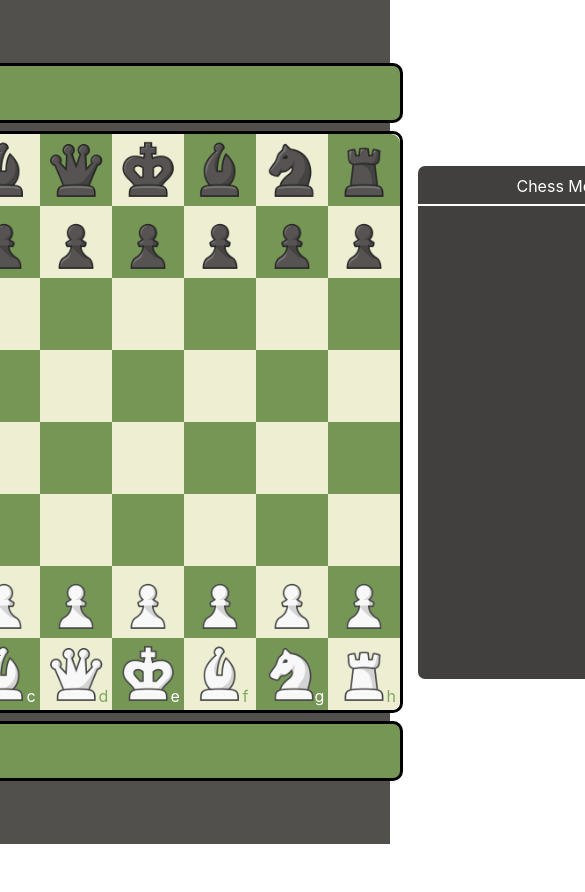
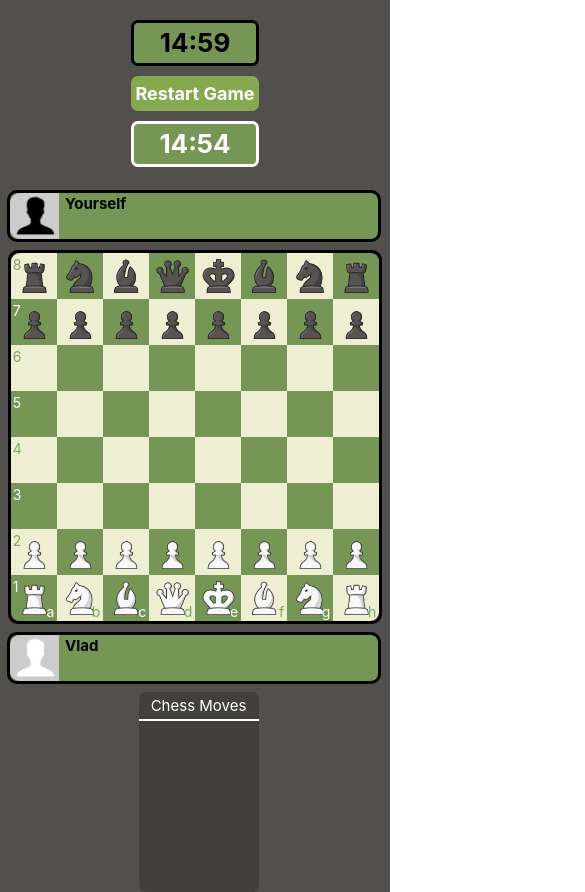
Before and after one commit to Vladocpro/ChessOldVersion, a React (Create React App) app: page / in a window 390 px wide. Shown: the top 892 px of the page, 585 px wide, since content can reach past the window. Before the commit the page ends 844 px from the top, so only its background shows below. Built offline with nearby package versions, Linux system fonts and the light colour scheme.

Commit message:
Adding Responsiveness

```diff
--- a/src/App.css
+++ b/src/App.css
@@ -131,6 +131,11 @@
   border-radius: 10px;
   width: 99%;
 }
+.nameImg {
+  width: 54px;
+  height: 54px;
+  border-radius: 10px 0 0 10px;
+}
 
 .nameSpan {
  margin: 0px 6px;
@@ -209,13 +214,16 @@
 }
 .notationLetter {
   position: absolute;
-  top: 48px;
-  left: 59px;
+  font-size: 17px;
+  right: 6%;
+  bottom: 3%;
+
 }
 .notationNumber {
   position: absolute;
-  bottom: 48px;
-  right: 59px;
+  font-size: 17px;
+  top: 6%;
+  left: 4%;
 }
 .notationColorBlack {
   color: #7ca95d;
@@ -238,6 +246,7 @@
   border-bottom: white 2px dashed;
   background-color: #769656;
   height: 28px;
+  align-items: center;
 }
 
 .historyContainer {
@@ -259,6 +268,102 @@
   max-height: 469px;
   padding: 0 0 1px 0;
 }
+@media (max-width: 480px) {
+  .app {
+    /*width: 100vw;*/
+    height: 100%;
+    display: flex;
+    flex-direction: column;
+    justify-content: center;
+    align-items: center;
+    background-color: #51504D;
+  }
+  .popup {
+    right: 0px;
+  }
+  .timer {
+    display: block;
+    margin-top: 10px;
+    text-align: center;
+    width: 128px;
+  }
+  .board {
+    width: calc(46px * 8);
+    height: calc(46px * 8);
+    margin: 1px;
+  }
+  .cell {
+    width: 46px;
+    height: 46px;
+  }
+  .cell img {
+    width: 41px;
+    height: 41px;
+  }
+  .available{
+    height: 13px;
+    width: 13px;
+  }
+
+  .notationLetter {
+    font-size: 14px;
+  }
+  .notationNumber {
+    font-size: 14px;
+  }
+
+  .nameFlex {
+    width: 98%;
+    height: 46px;
+  }
+  .nameImg {
+    height: 46px;
+    width: 49px;
+  }
+  .nameSpan{
+    font-size: 15px;
+  }
+
+  .historyMainBlock {
+    min-height: 200px;
+    min-width: 120px;
+    margin-left: 7px;
+    background-color: #41403E;
+    border-radius: 7px;
+  }
+  .turnHistoryLabel {
+    color: white;
+    text-align: center;
+    margin-top: 4px;
+  }
+
+  .hrTurnHistory {
+    height : 2px;
+    background-color: white;
+    margin-top: 4px;
+  }
+  .movesRow {
+    padding: 2px 3px 0 6px;
+    grid-column-gap: 2px;
+
+  }
+  .historySpan {
+    font-size: 15px;
+    display: inline-block;
+    /*width: 10px;*/
+  }
+  .historyIcon{
+    width: 20px;
+    height: 20px;
+  }
+  .turnHistoryLabel {
+    font-size: 15px;
+  }
+
+}
+
+
+
 ::-webkit-scrollbar {
   width: 20px;
   background-color: white;
--- a/src/components/BoardComponent.tsx
+++ b/src/components/BoardComponent.tsx
@@ -1,4 +1,4 @@
-import React, { useEffect, useState} from 'react'
+import React, {FC, useEffect, useState} from 'react'
 import {Board} from '../models/Board'
 import CellComponent from './CellComponent';
 import {Cell} from "../models/Cell";
@@ -9,7 +9,7 @@ import Popup from "./Popup";
 import {useDispatch, useSelector} from "react-redux";
 import {RootState} from "../redux/store";
 import { setShowPopup, switchCurrentPlayer} from "../redux/slices/globalSlice";
-import {boardAnalysis, restart} from "../logic/boardLogic";
+import { restart} from "../logic/boardLogic";
 import {setBoard} from "../redux/slices/boardSlice";
 
 
@@ -17,20 +17,16 @@ import {setBoard} from "../redux/slices/boardSlice";
 const BoardComponent = () => {
    const [selectedCell, setSelectedCell] = useState<Cell | null>(null);
    let figureAttackingKing :Figure | null = null;
-      const {popup, players} = useSelector((state :RootState) => state.global);
+   const { popup, players} = useSelector((state :RootState) => state.global);
    const board = useSelector((state :RootState) => state.board.board);
-      const figuresProtectingWhiteKing = useSelector((state :RootState) => state.board.figuresProtectingWhiteKing);
    const dispatch = useDispatch()
-   // useEffect(() => {
-   //    console.log(figuresProtectingWhiteKing)
-   // }, [figuresProtectingWhiteKing]);
-
 
    function click(cell : Cell) {
       //  selectingCell
       if(cell.figure?.color === players.currentPlayer.color) {
          cell.figure?.getAvailableCells();
-            if(selectedCell && board) board.unHighlightCells(selectedCell);
+         // possible bug with check because of availability cells
+         if(selectedCell) board?.unHighlightCells(selectedCell);
          setSelectedCell(cell);
          return;
       }
@@ -42,12 +38,10 @@ const BoardComponent = () => {
                   console.log(figureAttackingKing.cellsToMove)
                }
                selectedCell.moveFigure(cell);
-                   boardAnalysis(cell);
+               checkCondition(cell);
                if(figureAttackingKing !== null) {
-                       // if checkMate
                   if(gameStatus()?.bool) {
                      // updateBoard();
-                           setSelectedCell(null);
                      dispatch(setShowPopup({showPopup: true, subtitle: "by Checkmate"}));
                      restart();
                   }
@@ -55,11 +49,69 @@ const BoardComponent = () => {
                dispatch(switchCurrentPlayer())
                setSelectedCell(null);
                updateBoard();
+               board?.getCells();
             }
          }
       }
    }
+   function checkCondition(cell : Cell) {
+      let bool = false;
+      if (board === undefined) return;
+      const cells = board.getCells();
+      // reset blockingCells
+      for (let i = 0; i < 8; i++) {
+         for (let j = 0; j < 8; j++) {
+            cells[i][j].setBlockingKing(Colors.BLACK, false);
+            cells[i][j].setBlockingKing(Colors.WHITE, false);
+            if(cell.figure) cell.figure.cellsToMove = [];
+         }
+      }
+      for (let i = 0; i < 8; i++) {
+         for (let j = 0; j < 8; j++) {
+            const target = cells[i][j];
+            if(target.figure?.color === cell.figure?.color) {
+               if(target.figure?.name === FigureNames.Pawn) {
+                  checkPawn(target);
+               } else {
+                  target.figure?.getAvailableCells();
+                  if(target.figure)checkAndBlock(target.figure);
+               }
+            }
+         }
+      }
+      function checkPawn(target : Cell) {
+         // refactor
+         if (target?.figure?.color === Colors.BLACK) {
+            if (target.x !== 7) {
+               board?.getCell(target.x + 1, target.y + 1).setBlockingKing(Colors.WHITE, true);
+            }
+            if (target.x !== 0) {
+               board?.getCell(target.x - 1, target.y + 1).setBlockingKing(Colors.WHITE,true);
+            }
+         } else {
+            if (target.x !== 7) {
+               board?.getCell(target.x + 1, target.y - 1).setBlockingKing(Colors.BLACK,true);
+            }
+            if (target.x !== 0) {
+               board?.getCell(target.x - 1, target.y - 1).setBlockingKing(Colors.BLACK,true);
+            }
+         }
+      }
 
+      function checkAndBlock(figure : Figure) {
+         if(figure) {
+            for (let i = 0; i < figure.cellsToMove.length; i++) {
+               if(figure.cellsToMove[i].figure?.name === FigureNames.King && figure.color !== figure.cellsToMove[i].figure?.color) {
+                  // setFigureAttackingKing(figure);
+                  figureAttackingKing = figure;
+               }
+               figure.cellsToMove[i].setBlockingKing(figure.color === Colors.BLACK ? Colors.WHITE : Colors.BLACK,true);
+            }
+         }
+      }
+
+
+   }
    function gameStatus()  {
       if(board === undefined) return ;
       let whiteKing = board.getKing(Colors.BLACK, board);
--- a/src/components/NameField.tsx
+++ b/src/components/NameField.tsx
@@ -15,8 +15,8 @@ const NameField: FC<NameFieldProps> = ({color})  => {
         <div style={{ marginBottom: "8px", marginTop: "8px"}}>
             <div className="nameFlex">
                 {color === Colors.BLACK
-                    ? <img src={ub} style={{width: "54px", height: "54px", borderRadius: "10px 0 0 10px"}} alt=""/>
-                    : <img src={uw} style={{width: "54px", height: "54px", borderRadius: "10px 0 0 10px"}} alt=""/>
+                    ? <img src={ub} className="nameImg"  alt=""/>
+                    : <img src={uw} className="nameImg"  alt=""/>
                 }
                 <div>
                     <span className="nameSpan">{color === Colors.BLACK ? players.blackPlayer.name : players.whitePlayer.name}</span>
--- a/src/components/Timer.tsx
+++ b/src/components/Timer.tsx
@@ -9,8 +9,6 @@ import {decrementBlackTime, decrementWhiteTime} from "../redux/slices/timerSlice
 
 
 const Timer  = () => {
-    // const[blackTime, setBlackTime] = useState<number>(899);
-    // const[whiteTime, setWhiteTime] = useState<number>(899);
     const {blackTime, whiteTime} = useSelector((state: RootState) => state.timer)
     const timer = useRef<null | ReturnType<typeof setInterval>>()
     const players = useSelector((state: RootState) => state.global.players)
@@ -47,8 +45,6 @@ const Timer  = () => {
     }
 
     const handleRestart = ()=> {
-        // setBlackTime(899);
-        // setWhiteTime(899);
         dispatch(setShowPopup({showPopup:false}))
         restart();
         startTimer(true);
@@ -64,7 +60,6 @@ const Timer  = () => {
 
 
     return (
-        <div>
             <div className="timer">
                 <div  className="timerChildren">
                     {
@@ -85,7 +80,6 @@ const Timer  = () => {
 
                 </div>
             </div>
-        </div>
     );
 };
 
--- a/src/index.tsx
+++ b/src/index.tsx
@@ -9,9 +9,9 @@ const root = ReactDOM.createRoot(
   document.getElementById('root') as HTMLElement
 );
 root.render(
-  // <React.StrictMode>
+  <React.StrictMode>
      <Provider store={store}>
         <App />
      </Provider>
-  // </React.StrictMode>
+  </React.StrictMode>
 );
--- a/src/logic/boardLogic.ts
+++ b/src/logic/boardLogic.ts
@@ -21,86 +21,7 @@ export function resetBlockingCells(board: Board) {
    }
 }
 
-export function boardAnalysis  (cell : Cell) {
 
-   let board = Object.assign({},store.getState().board.board);
-   // store.getState().board.figureAttackingWhiteKing;
-   // store.getState().board.figureAttackingBlackKing;
-   let figuresProtectingWhiteKing = Object.assign([],store.getState().board.figuresProtectingWhiteKing);
-   let figuresPreventingWhiteCheckmate = Object.assign([],store.getState().board.figuresPreventingWhiteCheckmate);
-   let figuresProtectingBlackKing = Object.assign([],store.getState().board.figuresProtectingBlackKing);
-   let figuresPreventingBlackCheckmate = Object.assign([],store.getState().board.figuresPreventingBlackCheckmate);
-   let currentPlayerColor = store.getState().global.players.currentPlayer.color;
-   if (board === undefined) return;
-   resetBlockingCells(board);
-
-
-
-   let bool = false;
-   for (let i = 0; i < 8; i++) {
-      for (let j = 0; j < 8; j++) {
-         const target = board.cells[i][j];
-         if(target.figure?.color === currentPlayerColor) {
-            if(target.figure?.name === FigureNames.Pawn) {
-               setBlockingCellsAsPawns(board,target);
-            } else {
-               target.figure?.getAvailableCells();
-               // UNSLASH
-               // if(target.figure)setBlockingCells(figureAttackingKing,target.figure);
-            }
-         }
-      }
-   }
-   const newBoard = new Board();
-   Object.assign(newBoard, board)
-   store.dispatch(setBoard(newBoard));
-}
-export function setBlockingCellsAsPawns(board: Board,cell: Cell) {
-   if (cell?.figure?.color === Colors.BLACK) {
-      if (cell.x !== 7) {
-         const cellTarget = board.cells[cell.y + 1][cell.x + 1];
-         cellTarget.setBlockingKing(Colors.WHITE, true);
-         if(cellTarget.figure?.name === FigureNames.King && cellTarget.figure?.color === Colors.WHITE){
-            store.dispatch(setFigureAttackingWhiteKing(cell.figure));
-         }
-      }
-      if (cell.x !== 0) {
-         const cellTarget = board.cells[cell.y + 1][cell.x - 1];
-         cellTarget.setBlockingKing(Colors.WHITE,true);
-         if(cellTarget.figure?.name === FigureNames.King && cellTarget.figure?.color === Colors.WHITE){
-            store.dispatch(setFigureAttackingWhiteKing(cell.figure));
-         }
-      }
-   } else {
-      if (cell.x !== 7) {
-         const cellTarget = board.cells[cell.y - 1][cell.x + 1];
-         cellTarget.setBlockingKing(Colors.BLACK,true);
-         if(cell.figure && cellTarget.figure?.name === FigureNames.King && cellTarget.figure?.color === Colors.BLACK){
-            store.dispatch(setFigureAttackingBlackKing(cell.figure));
-         }
-      }
-      if (cell.x !== 0) {
-         const cellTarget = board.cells[cell.y - 1][cell.x - 1];
-         cellTarget.setBlockingKing(Colors.BLACK,true);
-         if(cell.figure && cellTarget.figure?.name === FigureNames.King && cellTarget.figure?.color === Colors.BLACK){
-            store.dispatch(setFigureAttackingBlackKing(cell.figure));
-         }
-      }
-   }
-}
-
-
-export function setBlockingCells(figureAttackingKing: Figure | null,figure : Figure) {
-   if(figure) {
-      for (let i = 0; i < figure.cellsToMove.length; i++) {
-         if(figure.cellsToMove[i].figure?.name === FigureNames.King && figure.color !== figure.cellsToMove[i].figure?.color) {
-            // setFigureAttackingKing(figure);
-            figureAttackingKing = figure;
-         }
-         figure.cellsToMove[i].setBlockingKing(figure.color === Colors.BLACK ? Colors.WHITE : Colors.BLACK,true);
-      }
-   }
-}
 
 export function restart() {
    const currentPlayer = store.getState().global.players.currentPlayer;
--- a/src/models/figures/Figure.ts
+++ b/src/models/figures/Figure.ts
@@ -31,11 +31,6 @@ export class Figure {
       this.id = Math.random();
    }
 
-   // kingIsUnderAttack(target: Cell) {
-   //    const cells: Cell[][] = this.cell.board.getCells();
-   //    const kingCells : Cell[] = this.cell.board.getKings();
-   //
-   // }
    public updateCellsToMove(cells:Cell[]) {
       this.cellsToMove = cells;
    }
```
Lines whose indentation alone changed are shown as unchanged.
